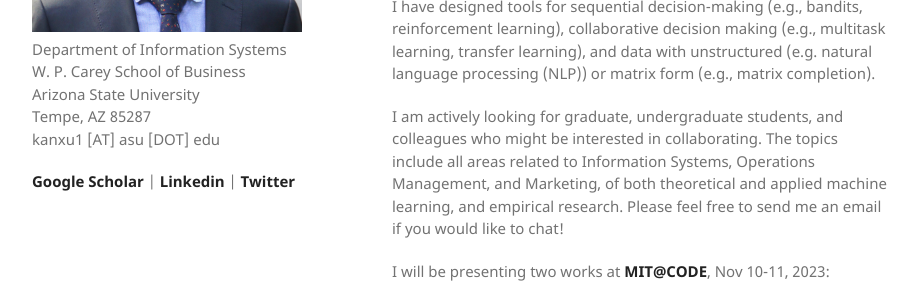
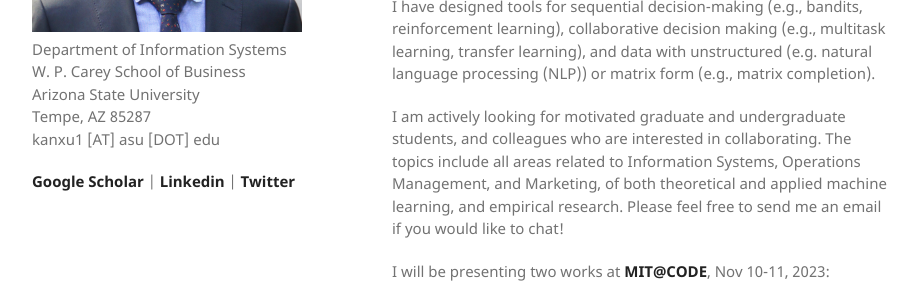
Before and after one commit to kanxu526/kanxu526.github.io, a Jekyll site: the page built from index.md, in a window 1280 px wide. Shown: the part 353-653 px from the top of the page, without its empty margins (178-1098 px from the left). Built offline with Jekyll 4.4.1, drawn with Linux system fonts in a browser that asks for light colours.

Commit message:
Update index.md

```diff
--- a/index.md
+++ b/index.md
@@ -13,7 +13,7 @@ layout: default
 <p>My research focuses on developing novel machine learning methods for data-driven decision making practices, with applications to healthcare, textual analytics, digital platform, and pricing. In particular, I have designed tools for sequential decision-making (e.g., bandits, reinforcement learning), collaborative decision making (e.g., multitask learning, transfer learning), and data with unstructured (e.g. natural language processing (NLP)) or matrix form (e.g., matrix completion). </p>
 
 <p>
-I am actively looking for graduate, undergraduate students, and colleagues who might be interested in collaborating. The topics include all areas related to Information Systems, Operations Management, and Marketing, of both theoretical and applied machine learning, and empirical research. Please feel free to send me an email if you would like to chat!
+I am actively looking for motivated graduate and undergraduate students, and colleagues who are interested in collaborating. The topics include all areas related to Information Systems, Operations Management, and Marketing, of both theoretical and applied machine learning, and empirical research. Please feel free to send me an email if you would like to chat!
 </p>
 
 <p>
```
